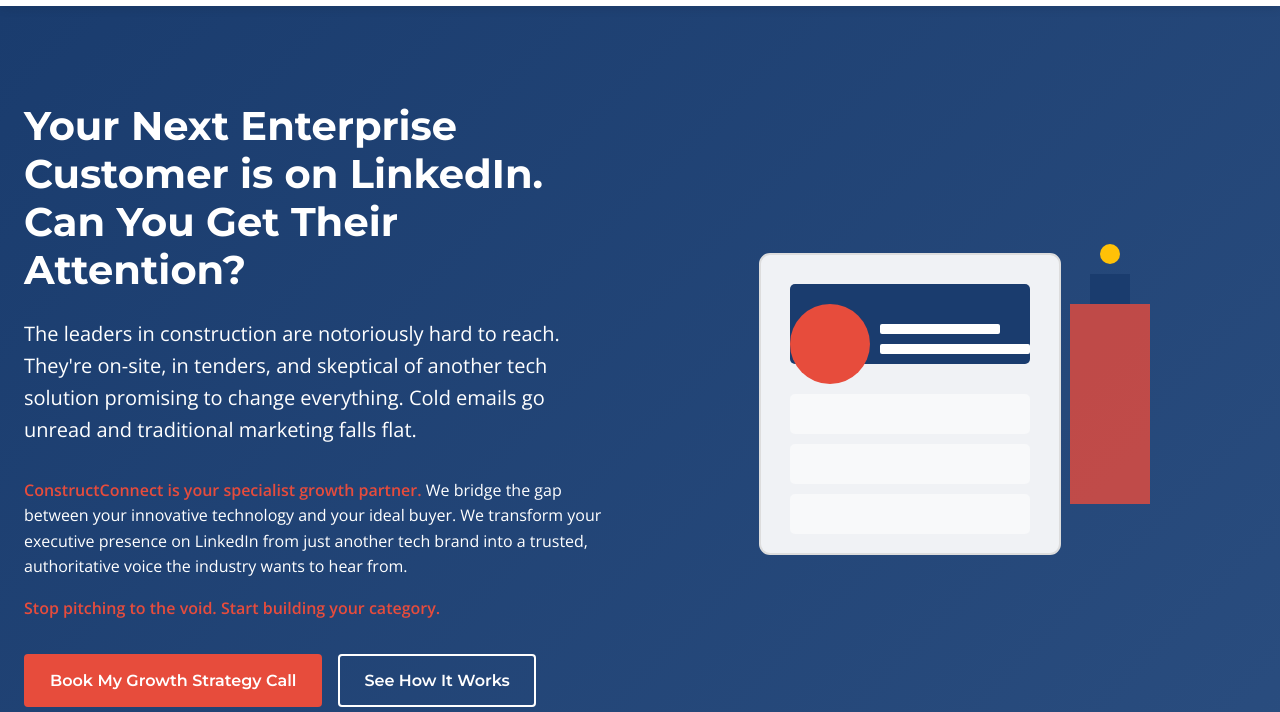
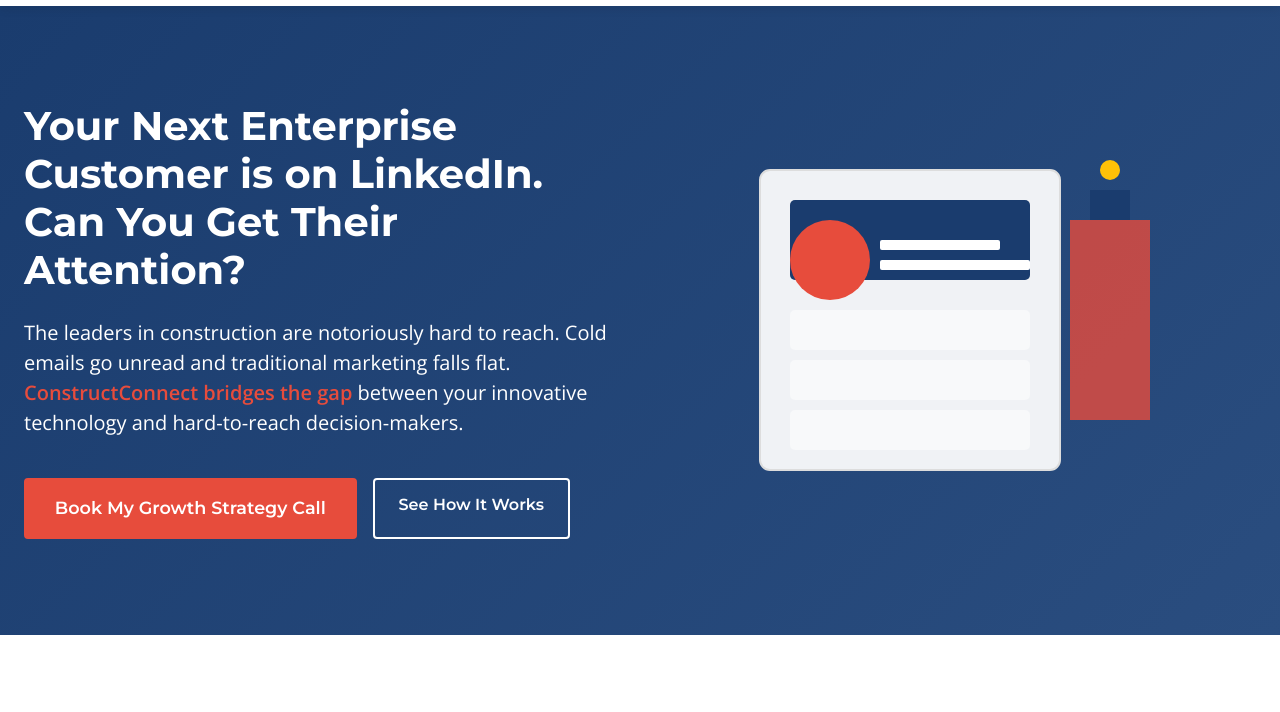
Before and after one commit to raspeeruk/construction-linkedin, a plain HTML site: page index.html in a window 1280 px wide. Shown: the part 80-792 px from the top of the page. Drawn offline with nearby package versions, Linux system fonts and the light colour scheme.

Commit message:
New hero

```diff
--- a/index.html
+++ b/index.html
@@ -35,9 +35,7 @@
         <div class="container">
             <div class="hero-content">
                 <h1>Your Next Enterprise Customer is on LinkedIn. Can You Get Their Attention?</h1>
-                <p class="subtitle">The leaders in construction are notoriously hard to reach. They're on-site, in tenders, and skeptical of another tech solution promising to change everything. Cold emails go unread and traditional marketing falls flat.</p>
-                <p><strong>ConstructConnect is your specialist growth partner.</strong> We bridge the gap between your innovative technology and your ideal buyer. We transform your executive presence on LinkedIn from just another tech brand into a trusted, authoritative voice the industry wants to hear from.</p>
-                <p><strong>Stop pitching to the void. Start building your category.</strong></p>
+                <p class="subtitle">The leaders in construction are notoriously hard to reach. Cold emails go unread and traditional marketing falls flat. <strong>ConstructConnect bridges the gap</strong> between your innovative technology and hard-to-reach decision-makers.</p>
                 <div class="cta-group">
                     <a href="https://cal.com/andrew-speer/construction-linkedin" class="primary-cta">Book My Growth Strategy Call</a>
                     <a href="#process" class="secondary-cta">See How It Works</a>
--- a/styles.css
+++ b/styles.css
@@ -70,8 +70,9 @@ p {
 
 .subtitle {
     font-size: 1.25rem;
-    color: var(--gray);
+    color: var(--white);
     margin-bottom: 2rem;
+    line-height: 1.5;
 }
 
 strong {
@@ -141,6 +142,15 @@ section:nth-child(even) {
     display: flex;
     gap: 1rem;
     margin-top: 2rem;
+}
+
+#hero .cta-group {
+    margin-top: 2.5rem;
+}
+
+#hero .primary-cta {
+    font-size: 1.1rem;
+    padding: 0.9rem 1.8rem;
 }
 
 /* Cards */
```
